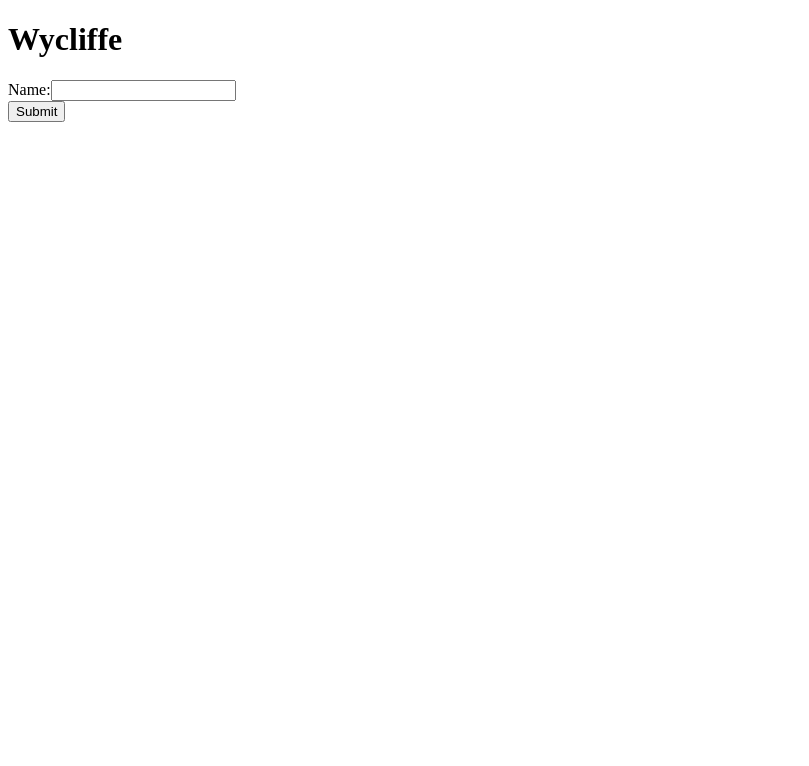
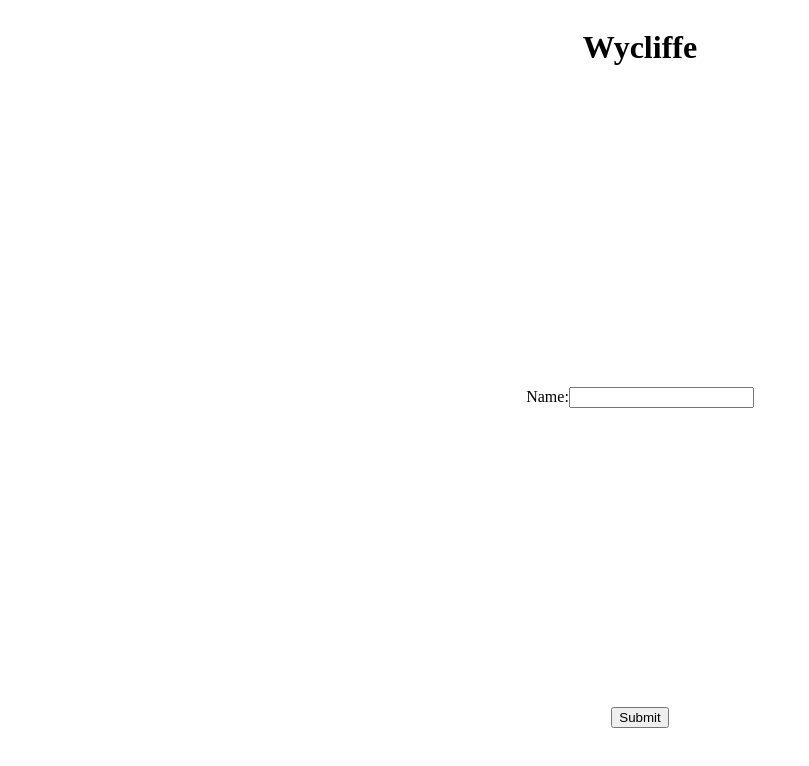
Before and after one commit to saintwycliffe/lingolab, a React (Create React App) app: page / in a window 1280 px wide. Shown: the top 766 px of the page, without its empty margins (0-809 px from the left). Built offline with nearby package versions, Linux system fonts and the light colour scheme.

Commit message:
Flex fix.

```diff
--- a/src/components/App.js
+++ b/src/components/App.js
@@ -40,7 +40,13 @@ export default class App extends Component {
 				<header className="App-header">
 
 					<form onSubmit={this.handleSubmit}>
-						<div ClassName="submit">
+						<div ClassName="submitContainer" style={{
+							display: 'flex',
+							flexDirection: 'column',
+							justifyContent: 'space-between',
+							alignItems: 'center',
+							height: '90vh'
+						}}>
 						<div Classname="header"><h1>Wycliffe</h1></div>
 						<div Classname="name-input">
 							<label>
--- a/src/components/Style.css
+++ b/src/components/Style.css
@@ -1,4 +1,4 @@
-.submit {
+.submitContainer {
   display: flex;
   flex-direction: column;
   justify-content: space-between;
```
